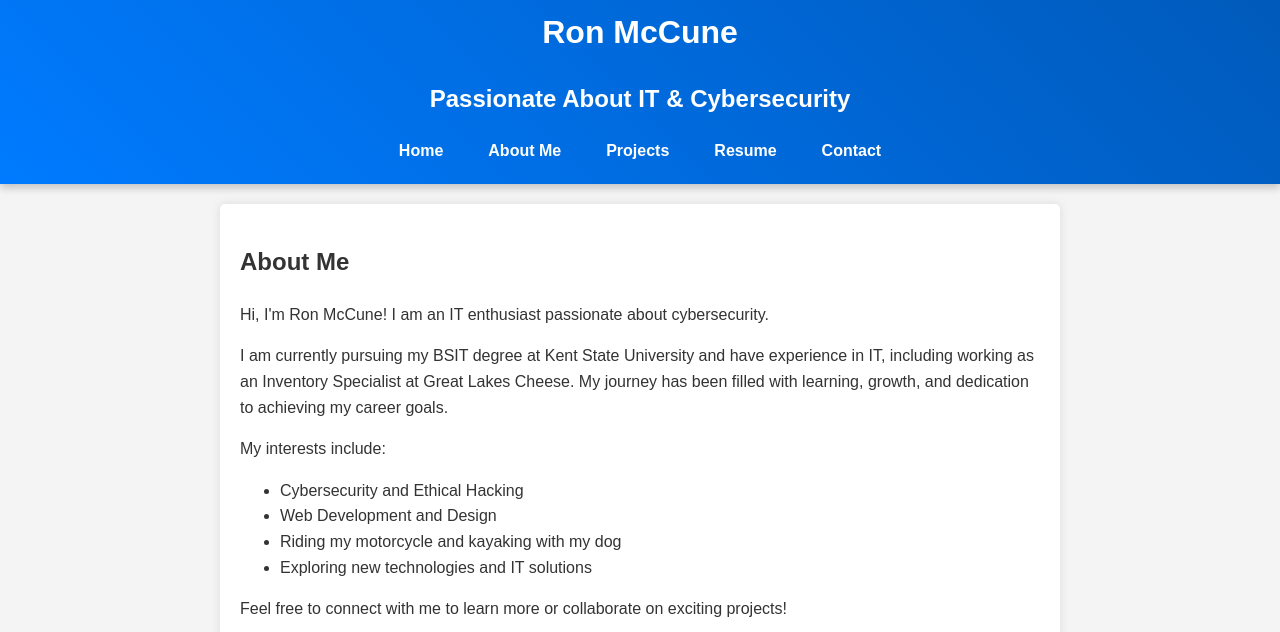
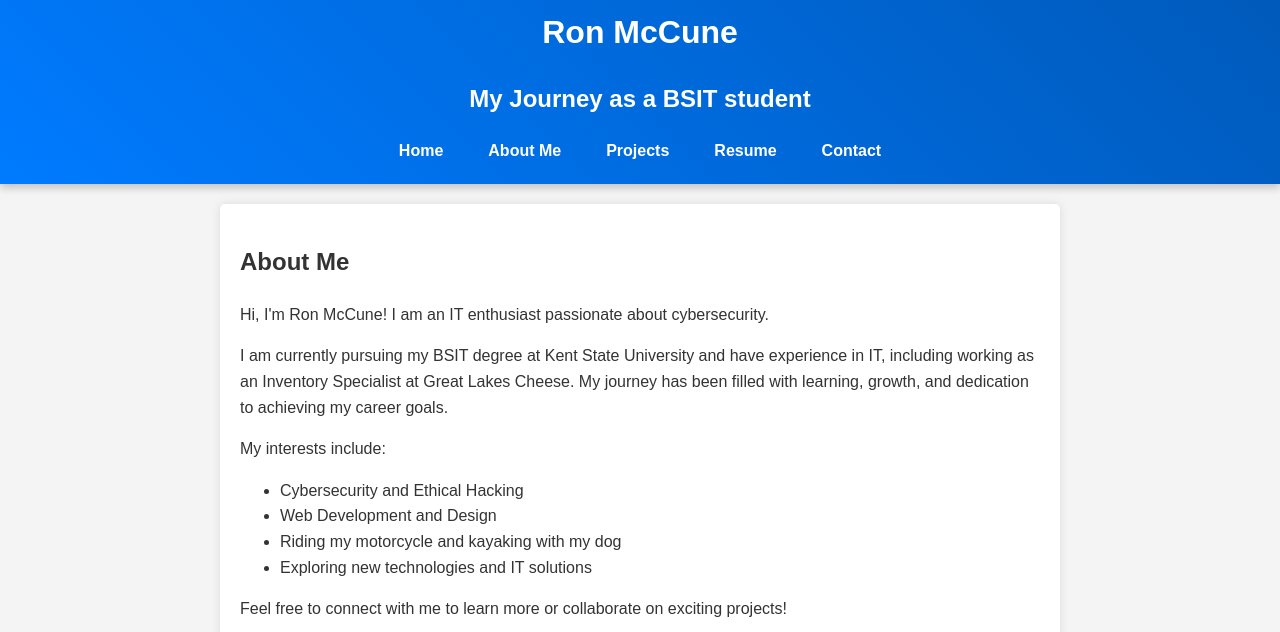
Before and after one commit to Rmccune85/ronmccune-portfolio, a plain HTML site: page about.html in a window 1280 px wide. Shown: the part 168-800 px from the top of the page. Drawn offline with Linux system fonts and the light colour scheme.

Commit message:
Update about.html
changed the header text

```diff
--- a/about.html
+++ b/about.html
@@ -22,7 +22,7 @@
     <header>
         <img class="profile-image" src="kayaking.jpg" alt="Ron McCune Kayaking">
         <h1>Ron McCune</h1>
-        <h2>Passionate About IT & Cybersecurity</h2>
+        <h2>My Journey as a BSIT student</h2>
         <nav aria-label="Main Navigation">
             <ul>
                 <li><a href="index.html">Home</a></li>
```
